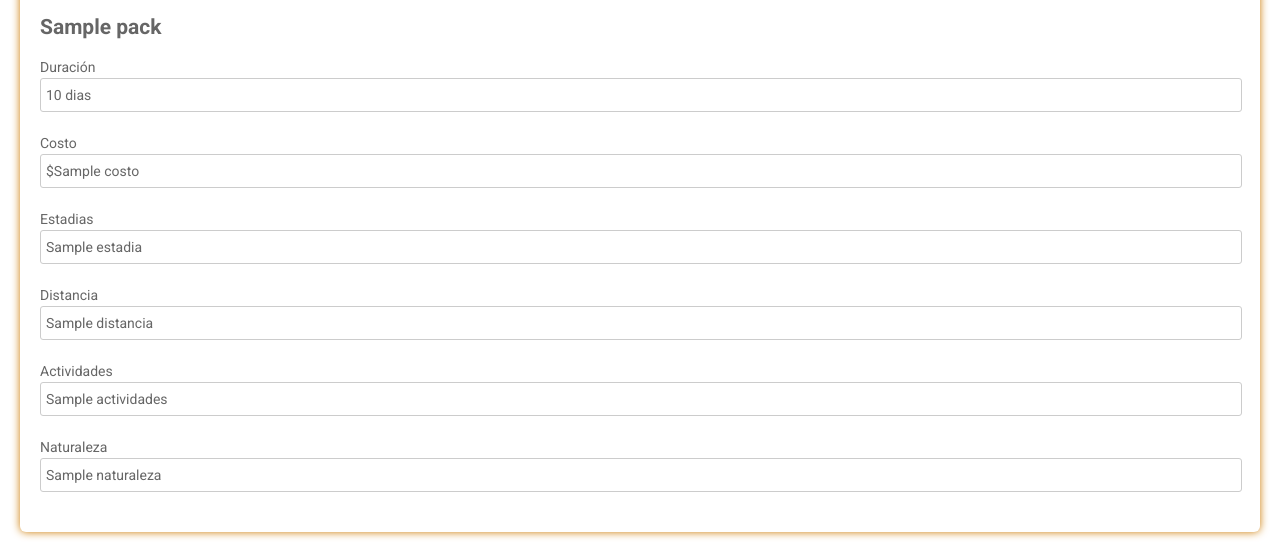
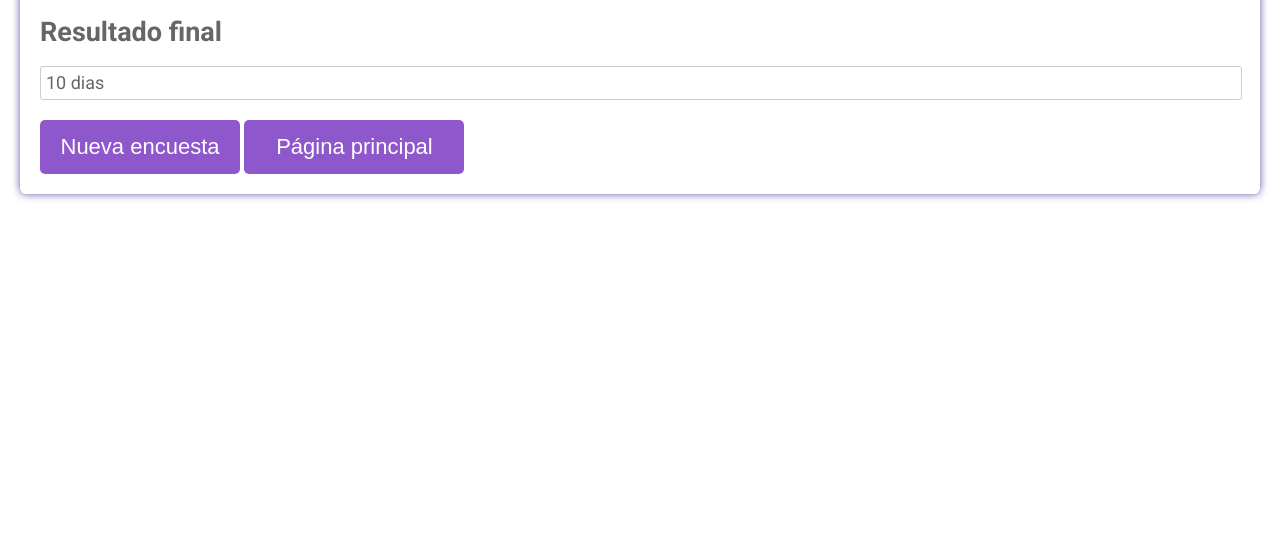
Before and after one commit to JulietaCaceres/TP-Fallas, a Flask app: template templates/response.html in a window 1280 px wide. Shown: the part 341-893 px from the top of the page. After the commit the page ends 541 px from the top, so only its background shows below. Run offline with Flask 2, Linux system fonts and the light colour scheme; the template is opened without the code that fills it: most values are stand-ins (such as "Sample title", 1, 10 or a date in 2020); parts of the project's set-up code (start-up, migrations or seed data) failed here and were passed over; some libraries are stand-ins or nearby versions.

Commit message:
HMTL changes for final result

```diff
--- a/app.py
+++ b/app.py
@@ -23,7 +23,11 @@ def encuesta():
     return render_template('init.html')
 
 
-@app.route("/handle_data")
+@app.route("/resulta", methods=['GET', 'POST'])
+def resultado():
+    return render_template('response.html')
+
+@app.route("/handle_data", methods=['GET', 'POST'])
 def handle_data():
     sexo = request.args.get('sexo')
     print("-----------------------entro aca con sexo: {}".format(sexo))
@@ -55,16 +59,13 @@ def handle_data():
     expert_engine.declare(voluntarie)
     expert_engine.run()
     print(expert_engine.response)
-    return expert_engine.response
-    # if len(engine.packages) == 0:
-    #     return render_template('zrp.html')
-
-    # new_packs = []
-
-    # for pack in engine.packages:
-    #     new_packs.append(pack)
-
-    # return render_template('response.html', packages=new_packs)
+    #return expert_engine.response
+    #if len(expert_engine.packages) == 0:
+    #    return render_template('zrp.html')
+    #new_packs = []
+    #for pack in expert_engine.packages:
+    #    new_packs.append(pack)
+    return render_template('response.html', packages=expert_engine)
 
 
 if __name__ == "__main__":
--- a/templates/response.html
+++ b/templates/response.html
@@ -13,15 +13,15 @@
       margin: 0;
       outline: none;
       font-family: Roboto, Arial, sans-serif;
-      font-size: 14px;
+      font-size: 18px;
       color: #666;
       line-height: 22px;
       }
       h1 {
       position: absolute;
       margin: 0;
-      font-size: 40px;
-      color: #fff;
+      font-size: 6em;
+      color: rgb(24, 3, 3);
       z-index: 2;
       line-height: 83px;
       }
@@ -37,7 +37,7 @@
       padding: 20px;
       border-radius: 6px;
       background: #fff;
-      box-shadow: 0 0 8px  #cc7a00;
+      box-shadow: 0 0 8px  #6a52aa;
       }
       .banner {
       position: relative;
@@ -51,7 +51,7 @@
       }
       .banner::after {
       content: "";
-      background-color: rgba(0, 0, 0, 0.2);
+      background-color: rgba(116, 82, 186, 0.748);
       position: absolute;
       width: 100%;
       height: 100%;
@@ -73,12 +73,12 @@
       padding: 5px;
       }
       .item:hover p, .item:hover i, .question:hover p, .question label:hover, input:hover::placeholder {
-      color: #cc7a00;
+      color: #7380da;
       }
       .item input:hover, .item select:hover, .item textarea:hover {
       border: 1px solid transparent;
-      box-shadow: 0 0 3px 0 #cc7a00;
-      color: #cc7a00;
+      box-shadow: 0 0 3px 0 #7477b5;
+      color: #907ebd;
       }
       .item {
       position: relative;
@@ -93,7 +93,7 @@
       .item i, input[type="date"]::-webkit-calendar-picker-indicator {
       position: absolute;
       font-size: 20px;
-      color: #cc7a00;
+      color: #ba72dc;
       }
       .item i {
       right: 1%;
@@ -131,7 +131,7 @@
       border: 2px solid #ccc;
       }
       input[type=radio]:checked + label:before, label.radio:hover:before {
-      border: 2px solid #cc7a00;
+      border: 2px solid #7c6eca;
       }
       label.radio:after {
       content: "";
@@ -140,7 +140,7 @@
       left: 5px;
       width: 8px;
       height: 4px;
-      border: 3px solid #cc7a00;
+      border: 3px solid #6e60bd;
       border-top: none;
       border-right: none;
       transform: rotate(-45deg);
@@ -154,17 +154,19 @@
       text-align: center;
       }
       button {
-      width: 150px;
-      padding: 10px;
+      width: 200px;
+      height: auto;
+      padding: 14px;
       border: none;
       border-radius: 5px;
-      background: #cc7a00;
-      font-size: 16px;
+      background: #8f57cc;
+      font-size: 22px;
       color: #fff;
       cursor: pointer;
+      float: none;
       }
       button:hover {
-      background: #ff9800;
+      background: #8f2b9a;
       }
       @media (min-width: 568px) {
       .name-item, .city-item {
@@ -182,46 +184,35 @@
       padding-bottom:5px;
       }
       }
+      #btnPrincipal{
+        display: inline-block;
+        vertical-align: top;
+        width: 220px;
+        height: auto;
+      }
     </style>
   </head>
   <body>
     <div class="testbox">
       <form action="/handle_data">
         <div class="banner">
-          <h1>Diagnostico prsuntivo</h1>
+          <h1>Diagnostico presuntivo</h1>
+        </div>
+        <div class="item">
+          <h2> Resultado final</h2>
+            <input id="duracion" type="text" name="name" value="{{ packages.response }} dias" readonly/>
         </div>
 
-        {% for pack in packages %}
-        <h2>{{ pack.nombre }}</h2>
-        <div class="item">
-            <label for="duracion">Duración</label>
-            <input id="duracion" type="text" name="name" value="{{ pack.duracion }} dias" readonly/>
+        <div class="container py-2 center"></div>
+            <div class="col-sm-12 text-center">
+              <form action="{{url_for('handle_data')}}" method="POST">
+                <button class="button" onclick="location.href='/encuesta'" type="button">
+                  Nueva encuesta
+                </button>
+              </form>
+                <button id="btnPrincipal" lass="button" onclick="location.href='/'" type="button">Página principal </button>
+            </div>
         </div>
-        <div class="item">
-            <label forDuraciónem">
-            <label for="costo">Costo</label>
-            <input id="costo" type="text" name="costo" value="${{ pack.costo }}" readonly/>
-        </div>
-        <div class="item">
-            <label for="name">Estadias</label>
-            {% for estadia in pack.estadias %}
-            <input id="estadias" type="text" name="estadias" value="{{ estadia }}" readonly/>
-            {% endfor %}
-        </div>
-        <div class="item">
-            <label for="distancia">Distancia</label>
-            <input id="distancia" type="text" name="distancia" value="{{ pack.distancia }}" readonly/>
-        </div>
-        <div class="item">
-            <label for="actividades">Actividades</label>
-            <input id="actividades" type="text" name="actividades" value="{{ pack.actividades }}" readonly/>
-        </div>
-        <div class="item">
-            <label for="naturaleza">Naturaleza</label>
-            <input id="naturaleza" type="text" name="naturaleza" value="{{ pack.naturaleza }}" readonly/>
-        </div>
-
-        {% endfor %}
     </form>
     </div>
   </body>
```
